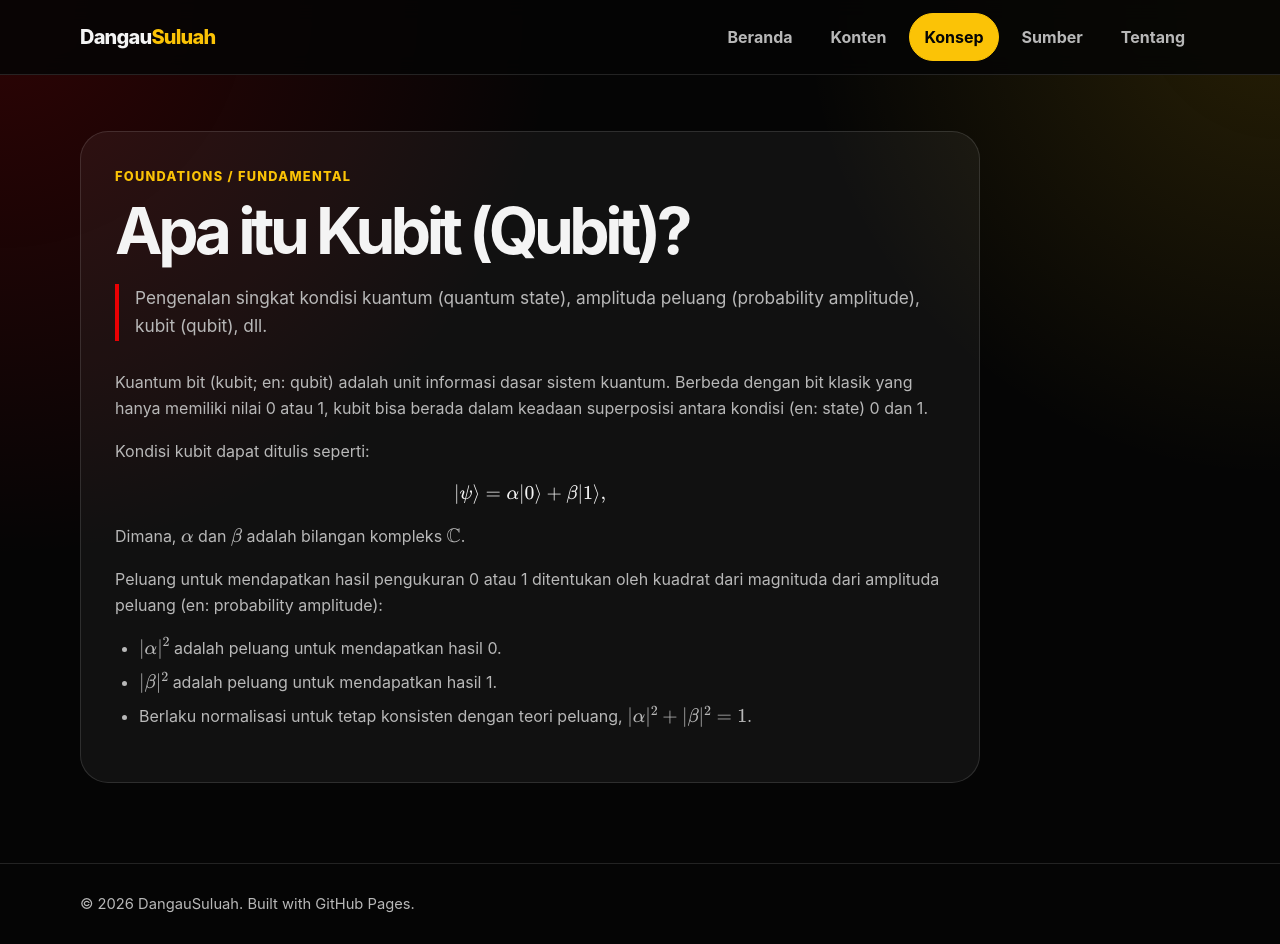
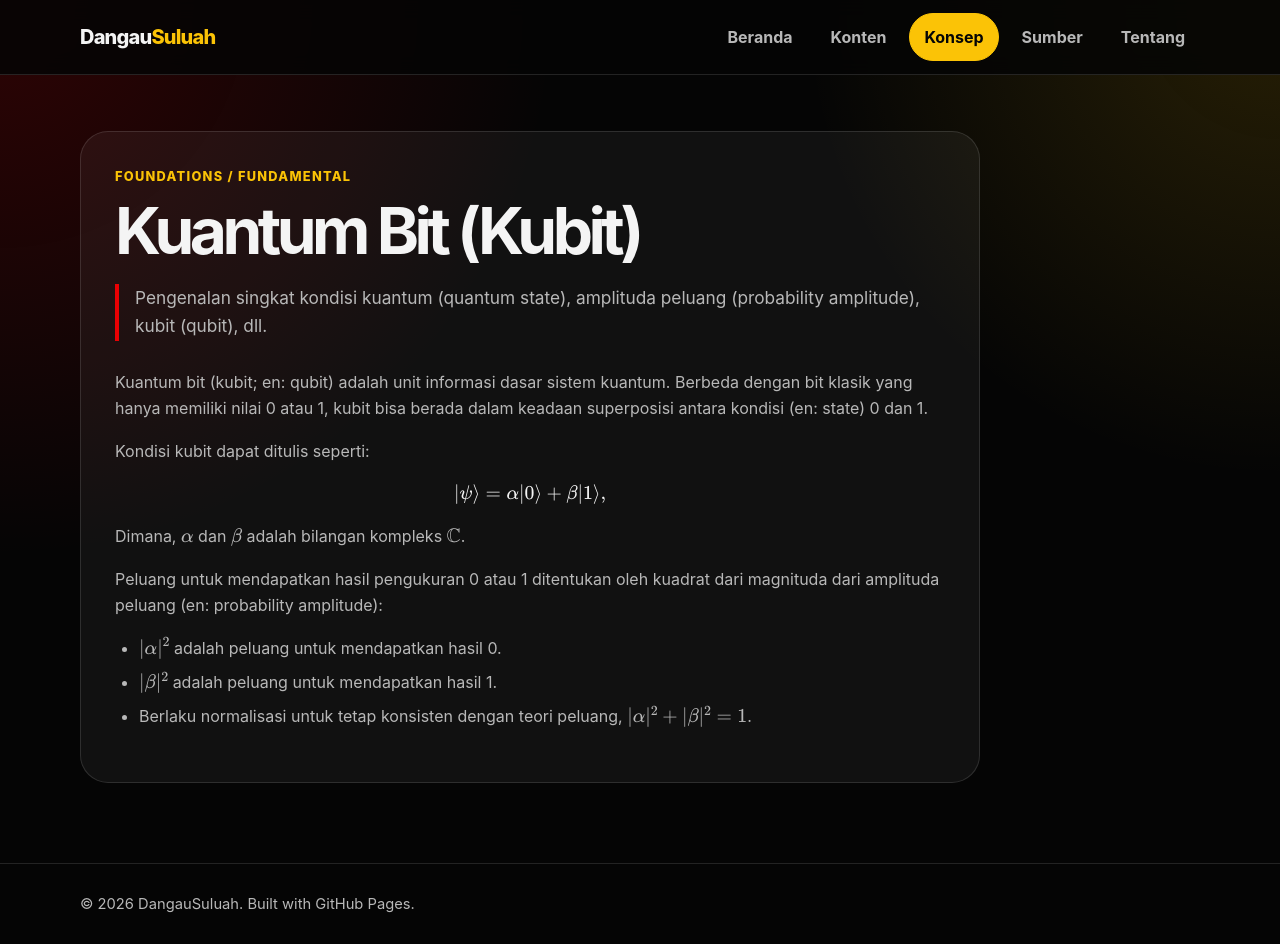
Before and after one commit to dangausuluah/dangausuluah.github.io, a Jekyll site: the page built from _concepts/qubit.md, in a window 1280 px wide and 944 px high. Built offline with Jekyll 4.4.1, drawn with Linux system fonts in a browser that asks for light colours.

Commit message:
Update qubit.md

```diff
--- a/_concepts/qubit.md
+++ b/_concepts/qubit.md
@@ -1,6 +1,6 @@
 ---
 layout: article
-title: Apa itu Kubit (Qubit)?
+title: Kuantum Bit (Kubit)
 category: Foundations
 level: Fundamental
 order: 1
```
